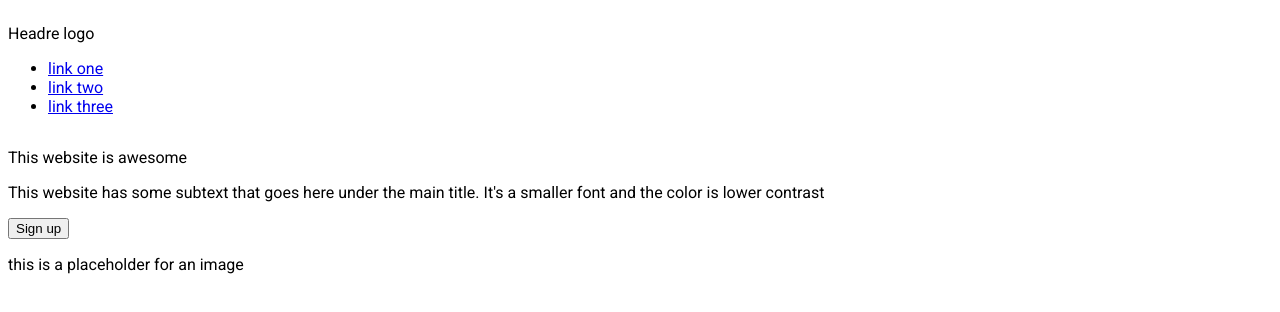
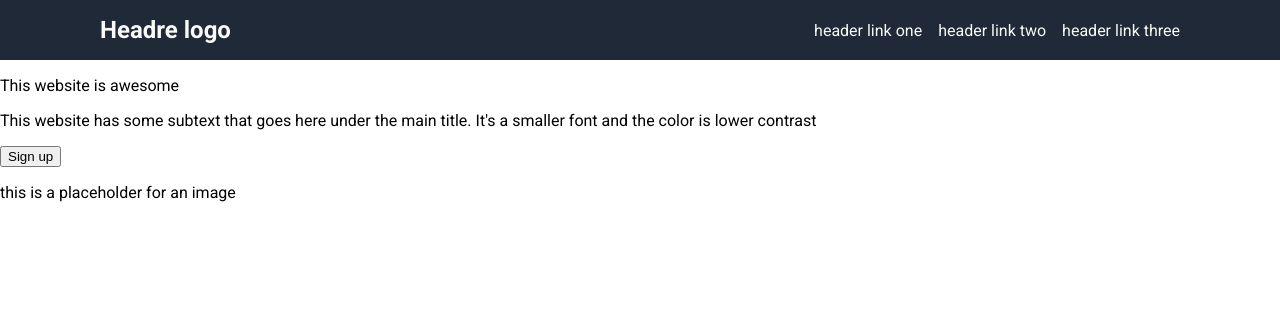
Before and after one commit to AneeIsh23-dev/landing_page, a plain HTML site: page index.html in a window 1280 px wide. Drawn offline with Linux system fonts and the light colour scheme.

Commit message:
Add navbar styles and fix typo in links

```diff
--- a/index.html
+++ b/index.html
@@ -9,13 +9,11 @@
 <body>
     <div class="navbar">
         <p class="header">Headre logo</p>
-        <div class="right-links">
-            <ul>
-                <li><a href="#">link one</a></li>
-                <li><a href="#">link two</a></li>
-                <li><a href="#">link three</a></li>
-            </ul>
-        </div>
+        <ul>
+            <li><a href="#">header link one</a></li>
+            <li><a href="#">header link two</a></li>
+            <li><a href="#">header link three</a></li>
+        </ul>
     </div>
 
     <div class="hero">
--- a/styles.css
+++ b/styles.css
@@ -4,4 +4,35 @@ body{
    font-family: Roboto, sans-serif;
    display: flex;
    flex-direction: column;
+   margin: 0;
+
 }
+
+.navbar{
+    display: flex;
+    justify-content: space-between;
+    background-color: #1F2937;
+    color: #F9FAF8;
+    align-items: center;
+    padding: 16px 100px;
+}
+
+.header{
+    margin:0;
+    font-size: 24px;
+    font-weight: 700;
+}
+
+
+.navbar ul{
+    list-style: none;
+    display: flex;
+    gap: 16px;
+    margin: 0;
+    padding: 0;
+}
+
+a{
+    text-decoration: none;
+    color: #F9FAF8;
+}
```
